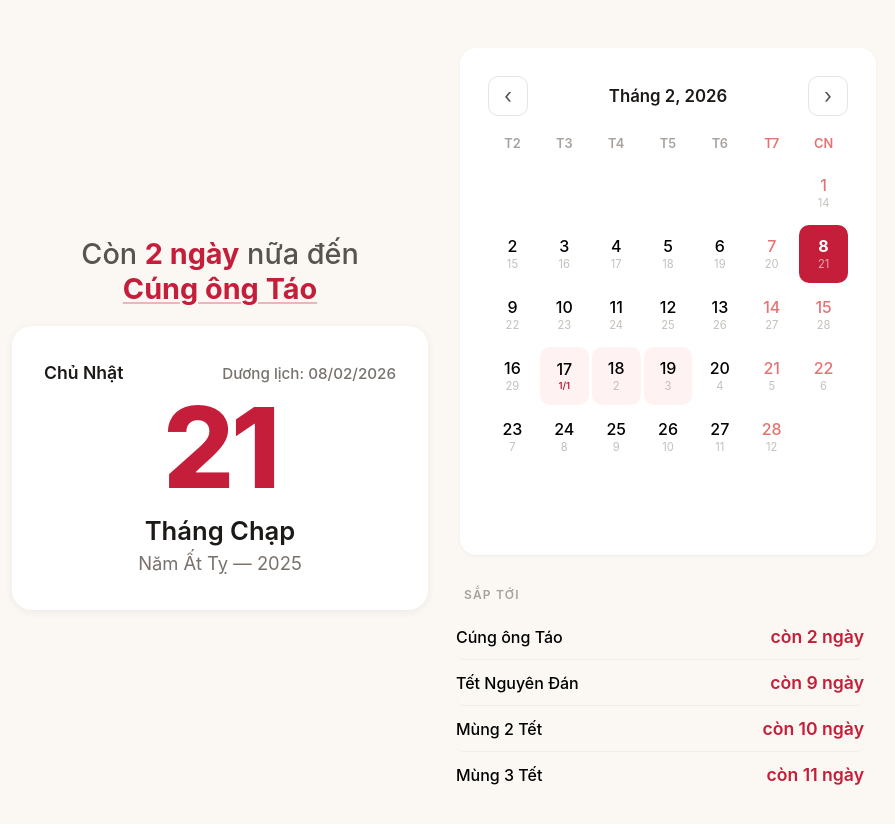
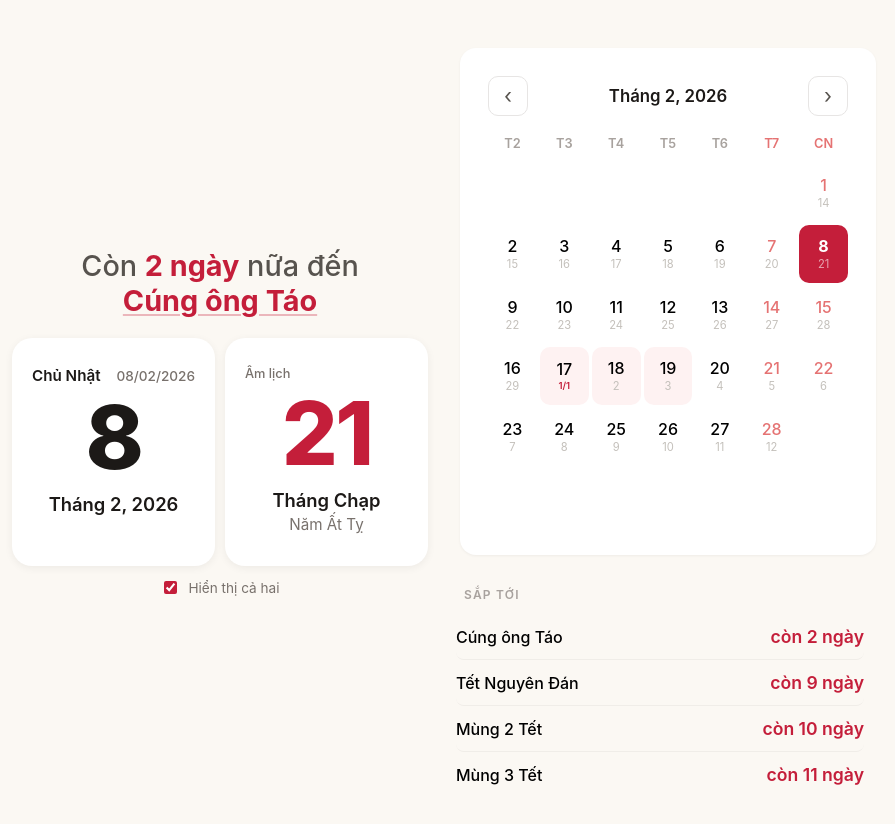
Before and after one commit to thethongngu/amlich, a SvelteKit app: page / in a window 1280 px wide. Shown: the top 824 px of the page, without its empty margins (196-1091 px from the left). Built offline with nearby package versions, Linux system fonts and the light colour scheme.

Commit message:
both calendar

```diff
--- a/src/lib/calendar.ts
+++ b/src/lib/calendar.ts
@@ -238,13 +238,14 @@ const SOLAR_HOLIDAYS: HolidayDef[] = [
 interface HolidayMatch {
 	name: string;
 	offWork: boolean;
+	type: 'solar' | 'lunar';
 }
 
 function findHoliday(lunarDay: number, lunarMonth: number, solarDay: number, solarMonth: number): HolidayMatch | undefined {
 	const lunar = LUNAR_HOLIDAYS.find(h => h.day === lunarDay && h.month === lunarMonth);
-	if (lunar) return { name: lunar.name, offWork: lunar.offWork };
+	if (lunar) return { name: lunar.name, offWork: lunar.offWork, type: 'lunar' };
 	const solar = SOLAR_HOLIDAYS.find(h => h.day === solarDay && h.month === solarMonth);
-	if (solar) return { name: solar.name, offWork: solar.offWork };
+	if (solar) return { name: solar.name, offWork: solar.offWork, type: 'solar' };
 	return undefined;
 }
 
@@ -261,6 +262,7 @@ export interface TodayInfo {
 	lunarYearName: string;
 	lunarLeap: boolean;
 	holiday?: string;
+	holidayType?: 'solar' | 'lunar';
 	daysUntilTet: number;
 }
 
@@ -282,6 +284,8 @@ export function getDateInfo(d: number, m: number, y: number): TodayInfo {
 		}
 	}
 
+	const holidayMatch = findHoliday(lunarDay, lunarMonth, d, m);
+
 	return {
 		dayOfWeek: DAY_NAMES_FULL[dow],
 		solarDay: d,
@@ -292,7 +296,8 @@ export function getDateInfo(d: number, m: number, y: number): TodayInfo {
 		lunarYear,
 		lunarYearName: getCanChiYear(lunarYear),
 		lunarLeap: lunarLeap === 1,
-		holiday: findHoliday(lunarDay, lunarMonth, d, m)?.name,
+		holiday: holidayMatch?.name,
+		holidayType: holidayMatch?.type,
 		daysUntilTet,
 	};
 }
--- a/src/routes/+page.svelte
+++ b/src/routes/+page.svelte
@@ -20,6 +20,8 @@
 	let selectedMonth = $state(today.solarMonth);
 	let selectedYear = $state(today.solarYear);
 	let selected = $derived(getDateInfo(selectedDay, selectedMonth, selectedYear));
+
+	let showBoth = $state(true);
 
 	function prevMonth() {
 		if (calMonth === 1) {
@@ -77,23 +79,51 @@
 				{/if}
 			</div>
 		{/if}
-		<section class="hero">
+		<div class="hero-cards">
+			<section class="hero solar-card" class:hidden={!showBoth}>
 				<div class="hero-top">
 					<span class="dow">{selected.dayOfWeek}</span>
-				<span class="solar-date"> Dương lịch: {pad(selected.solarDay)}/{pad(selected.solarMonth)}/{selected.solarYear}</span>
+					<span class="solar-date">{pad(selected.solarDay)}/{pad(selected.solarMonth)}/{selected.solarYear}</span>
 				</div>
 
-			<div class="lunar-day">{selected.lunarDay}</div>
+				<div class="big-day solar-big-day">{selected.solarDay}</div>
 
-			<div class="lunar-info">
+				<div class="card-info">Tháng {selected.solarMonth}, {selected.solarYear}</div>
+
+				{#if selected.holiday && selected.holidayType === 'solar'}
+					<div class="holiday solar-holiday">{selected.holiday}</div>
+				{/if}
+			</section>
+
+			<section class="hero lunar-card">
+				{#if !showBoth}
+					<div class="hero-top">
+						<span class="dow">{selected.dayOfWeek}</span>
+						<span class="solar-date">Âm lịch: {pad(selected.lunarDay)}/{pad(selected.lunarMonth)}</span>
+					</div>
+				{:else}
+					<div class="hero-top">
+						<span class="lunar-label">Âm lịch</span>
+					</div>
+				{/if}
+
+				<div class="big-day lunar-big-day">{selected.lunarDay}</div>
+
+				<div class="card-info">
 					Tháng {LUNAR_MONTH_NAMES[selected.lunarMonth]}{selected.lunarLeap ? ' (Nhuận)' : ''}
 				</div>
-			<div class="lunar-year">Năm {selected.lunarYearName} — {selected.lunarYear}</div>
+				<div class="card-sub">Năm {selected.lunarYearName}</div>
 
-			{#if selected.holiday}
+				{#if selected.holiday && selected.holidayType === 'lunar'}
 					<div class="holiday">{selected.holiday}</div>
 				{/if}
 			</section>
+		</div>
+
+		<label class="toggle-row">
+			<input type="checkbox" bind:checked={showBoth} />
+			<span>Hiển thị cả hai</span>
+		</label>
 	</div>
 
 	<section class="cal">
@@ -155,65 +185,109 @@
 		padding: 16px 20px 48px;
 	}
 
-	/* ── Hero (Today card) ── */
+	/* ── Hero Cards ── */
+
+	.hero-cards {
+		display: flex;
+		gap: 10px;
+	}
 
 	.hero {
+		flex: 1;
 		text-align: center;
-		padding: 28px 16px 32px;
+		padding: 20px 12px 24px;
 		background: #fff;
 		border-radius: 20px;
 		box-shadow: 0 2px 8px rgba(0, 0, 0, 0.06);
+		min-width: 0;
+	}
+
+	.hero.hidden {
+		display: none;
 	}
 
 	.hero-top {
 		display: flex;
 		justify-content: space-between;
 		align-items: baseline;
-		margin-bottom: 8px;
+		margin-bottom: 4px;
 	}
 
 	.dow {
-		font-size: 1.1rem;
+		font-size: 0.85rem;
 		font-weight: 600;
 		color: #1C1917;
 	}
 
 	.solar-date {
-		font-size: 1rem;
+		font-size: 0.8rem;
 		color: #78716C;
 		font-weight: 500;
 	}
 
-	.lunar-day {
-		font-size: 5.5rem;
+	.lunar-label {
+		font-size: 0.8rem;
+		color: #78716C;
+		font-weight: 500;
+	}
+
+	.big-day {
+		font-size: 4.5rem;
 		font-weight: 800;
-		color: #C41E3A;
 		line-height: 1;
 		margin: 4px 0 8px;
 		letter-spacing: -0.03em;
 	}
 
-	.lunar-info {
-		font-size: 1.3rem;
+	.solar-big-day {
+		color: #1C1917;
+	}
+
+	.lunar-big-day {
+		color: #C41E3A;
+	}
+
+	.card-info {
+		font-size: 1rem;
 		font-weight: 600;
 		color: #1C1917;
 	}
 
-	.lunar-year {
-		font-size: 1rem;
+	.card-sub {
+		font-size: 0.85rem;
 		color: #78716C;
-		margin-top: 4px;
+		margin-top: 2px;
 	}
 
 	.holiday {
 		display: inline-block;
-		font-size: 1.05rem;
+		font-size: 0.85rem;
 		color: #C41E3A;
 		font-weight: 600;
-		margin-top: 16px;
-		padding: 6px 16px;
+		margin-top: 12px;
+		padding: 4px 12px;
 		background: #FEF2F2;
 		border-radius: 20px;
+	}
+
+	.solar-holiday {
+		color: #1C1917;
+		background: #F5F5F4;
+	}
+
+	.toggle-row {
+		display: flex;
+		align-items: center;
+		justify-content: center;
+		gap: 8px;
+		margin-top: 12px;
+		font-size: 0.85rem;
+		color: #78716C;
+		cursor: pointer;
+	}
+
+	.toggle-row input[type="checkbox"] {
+		accent-color: #C41E3A;
 	}
 
 	.today-col {
@@ -507,35 +581,35 @@
 		}
 
 		.hero {
-			padding: 36px 32px;
+			padding: 28px 20px 32px;
 		}
 
 		.dow {
-			font-size: 1.1rem;
+			font-size: 0.95rem;
 		}
 
 		.solar-date {
-			font-size: 0.95rem;
+			font-size: 0.85rem;
 		}
 
-		.lunar-day {
-			font-size: 7rem;
+		.big-day {
+			font-size: 5.5rem;
 			margin: 8px 0 12px;
 		}
 
-		.lunar-info {
-			font-size: 1.6rem;
+		.card-info {
+			font-size: 1.15rem;
 		}
 
-		.lunar-year {
-			font-size: 1.15rem;
-			margin-top: 6px;
+		.card-sub {
+			font-size: 0.95rem;
+			margin-top: 4px;
 		}
 
 		.holiday {
-			font-size: 1.15rem;
-			margin-top: 20px;
-			padding: 8px 20px;
+			font-size: 0.95rem;
+			margin-top: 16px;
+			padding: 6px 16px;
 		}
 
 		.next-holiday {
```
Lines whose indentation alone changed are shown as unchanged.
